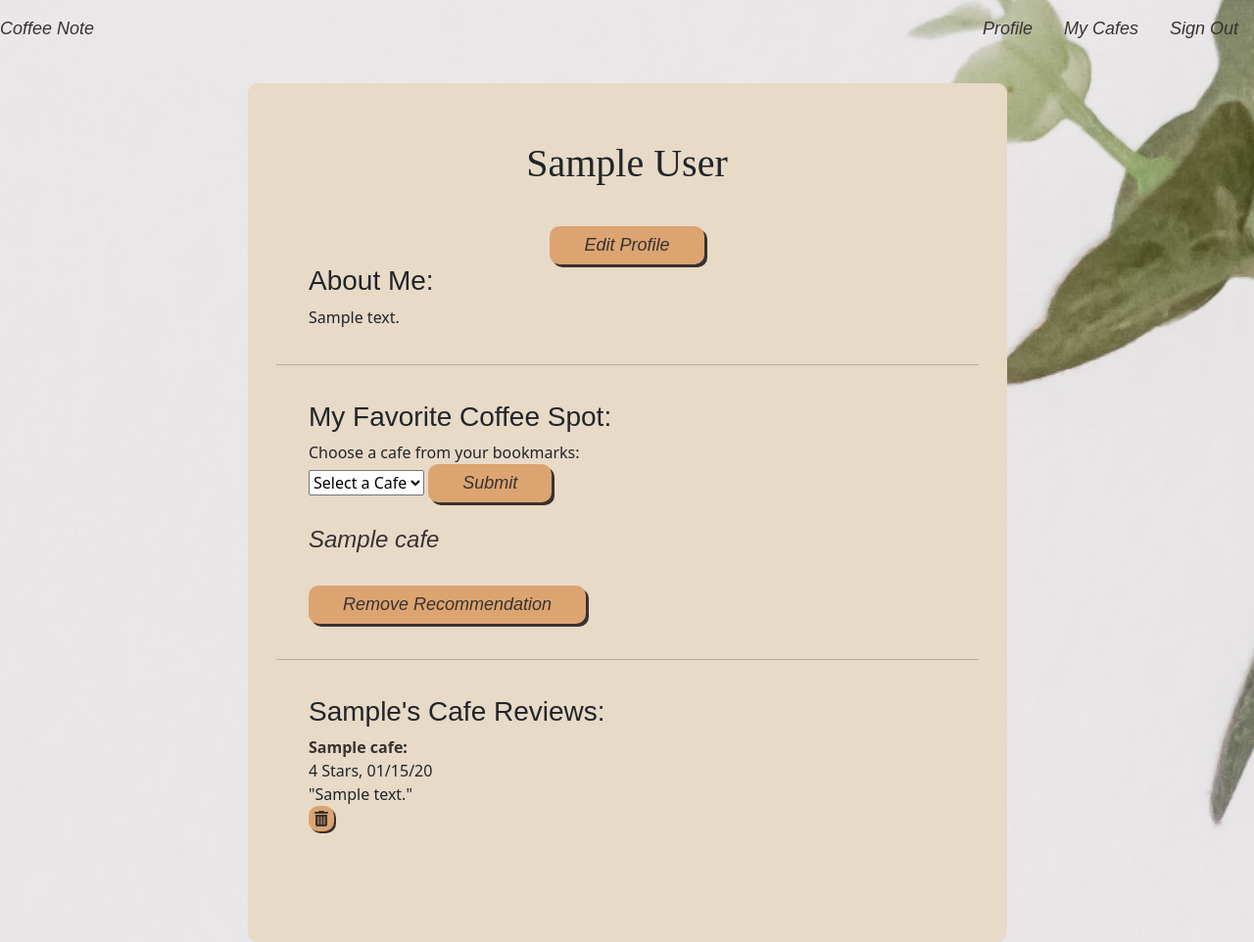
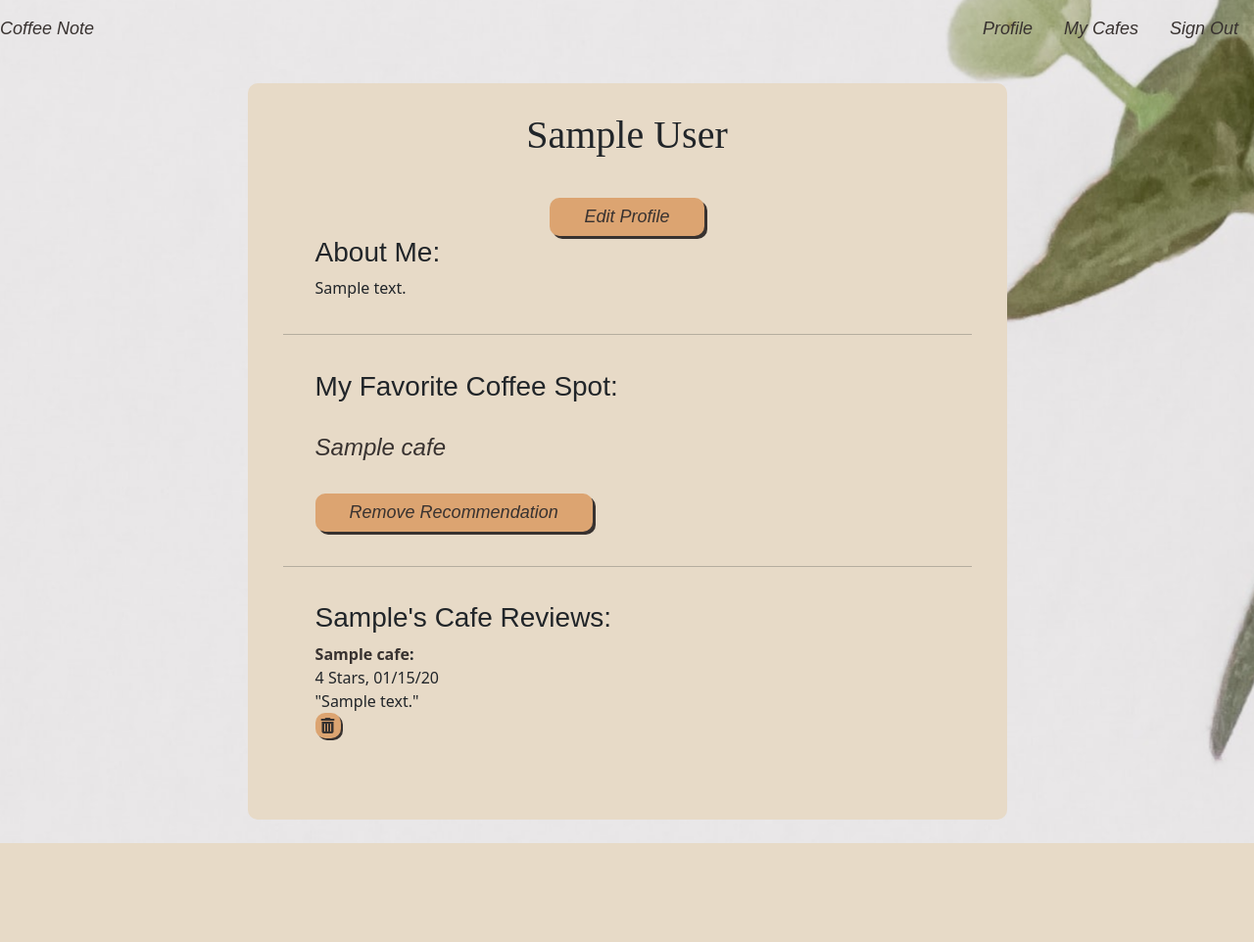
Before and after one commit to victoria-vu/Coffee-Notes, a Flask app: page /profile/1 in a window 1280 px wide. Shown: the whole page at 98% size. After the commit the page ends 861 px from the top, so only its background shows below. Run offline with Flask 2, Linux system fonts and the light colour scheme; the visitor is signed in with stand-in values (Sample User, id 1); tables that the repository leaves empty hold one stand-in row (values such as "Sample post"); some libraries are stand-ins or nearby versions.

Commit message:
Moved add cafe recommendation form to edit profile information form

```diff
--- a/static/js/profile.js
+++ b/static/js/profile.js
@@ -3,16 +3,20 @@
 // Edit User Information
 const editInfoButton = document.querySelector('#edit-info-btn');
 const userForm = document.querySelector('#edit-info');
+const userRecc = document.querySelector('#edit-recommendation');
 
 userForm.hidden = true;
+userRecc.hidden = true;
 
 editInfoButton.addEventListener('click', () => {
     if (userForm.hidden === true) {
         userForm.hidden = false;
+        userRecc.hidden = false;
         editInfoButton.innerHTML = "Close Edit Profile";
         document.querySelector('#user-information').hidden = true;
     } else if (userForm.hidden === false) {
         userForm.hidden = true;
+        userRecc.hidden = true;
         editInfoButton.innerHTML = "Edit Profile";
         document.querySelector('#user-information').hidden = false;
     }
--- a/templates/profile.html
+++ b/templates/profile.html
@@ -27,7 +27,6 @@ h1 {
     height: auto;
     width: 775px;
     margin-top: 2%;
-    padding: 5px;
     border-radius: 10px;
     background-color: rgba(231, 218, 199, 1);
 }
@@ -52,6 +51,9 @@ input {
     margin-top: 0%;
 }
 
+#edit-recommendation {
+    margin-top: 4%;
+}
 
 </style>
 
@@ -83,8 +85,23 @@ input {
                     <input type="text" name="email" value="{{ user.email }}" required=""><br>
                     <span class="details">Password:</span><br>
                     <input type="password" name="password" default="{{ user.password }}"><br>
-                    <center><button type="submit" class="submit-btn">Save Changes</button></center>
+                    <button type="submit" class="submit-btn">Save Changes</button>
                 </form>
+
+                {% if user.user_id == session['user_id'] %}
+                <form action="/profile/{{ user.user_id }}/addrecommendation" id="edit-recommendation">
+                    <span class="details">Choose your favorite cafe from your bookmarks:</span><br>
+                        <select name="recommendation" id="cafe-recommendation" required="">
+                            <option value="">Select a Cafe</option>
+                            {% for bookmark in bookmarks  %}
+                                <option value="{{ bookmark.cafe.cafe_id }}">{{ bookmark.cafe.name }}</option>
+                            {% endfor %}
+                        </select><br>
+                    <button type="submit" id="add-recommendation-button" class="submit-btn">Submit</button>
+                </form>
+
+            {% endif %}
+
             </section>
         {% endif %}
 
@@ -100,21 +117,8 @@ input {
     <hr>
 
     <div class="row">
+        <h3>My Favorite Coffee Spot:</h3>
         <section id="add-user-recommendation">
-            <h3>My Favorite Coffee Spot:</h3>
-            {% if user.user_id == session['user_id'] %}
-                <form action="/profile/{{ user.user_id }}/addrecommendation">
-                    <label for="cafe-select">Choose a cafe from your bookmarks:</label><br>
-                        <select name="recommendation" id="cafe-recommendation" required="">
-                            <option value="">Select a Cafe</option>
-                            {% for bookmark in bookmarks  %}
-                                <option value="{{ bookmark.cafe.cafe_id }}">{{ bookmark.cafe.name }}</option>
-                            {% endfor %}
-                        </select>
-                    <button type="submit" id="add-recommendation-button" class="submit-btn">Submit</button>
-                </form>
-            {% endif %}
-
             {% if recommendation %}
                 <section id="display-recc">
                     <br>
```
